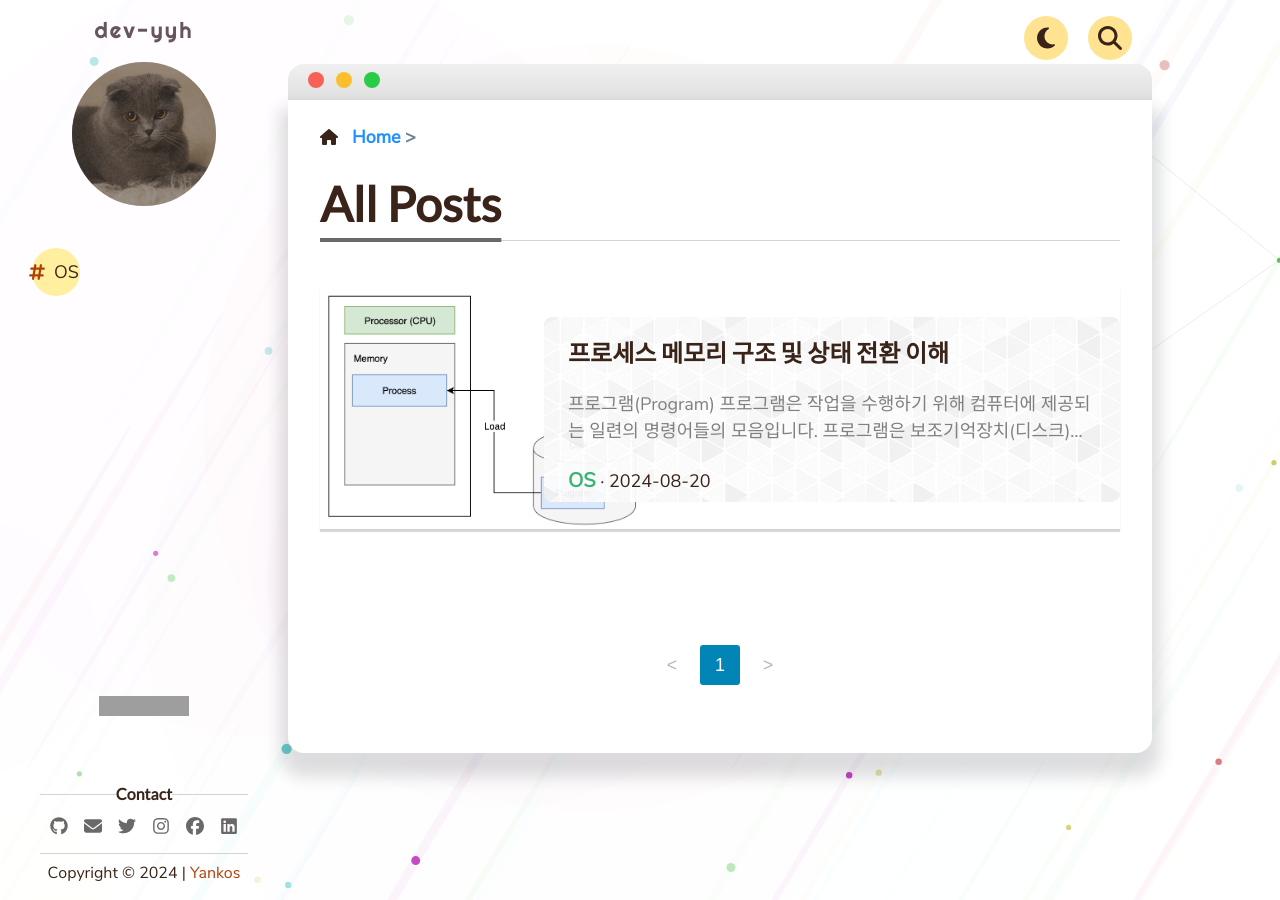
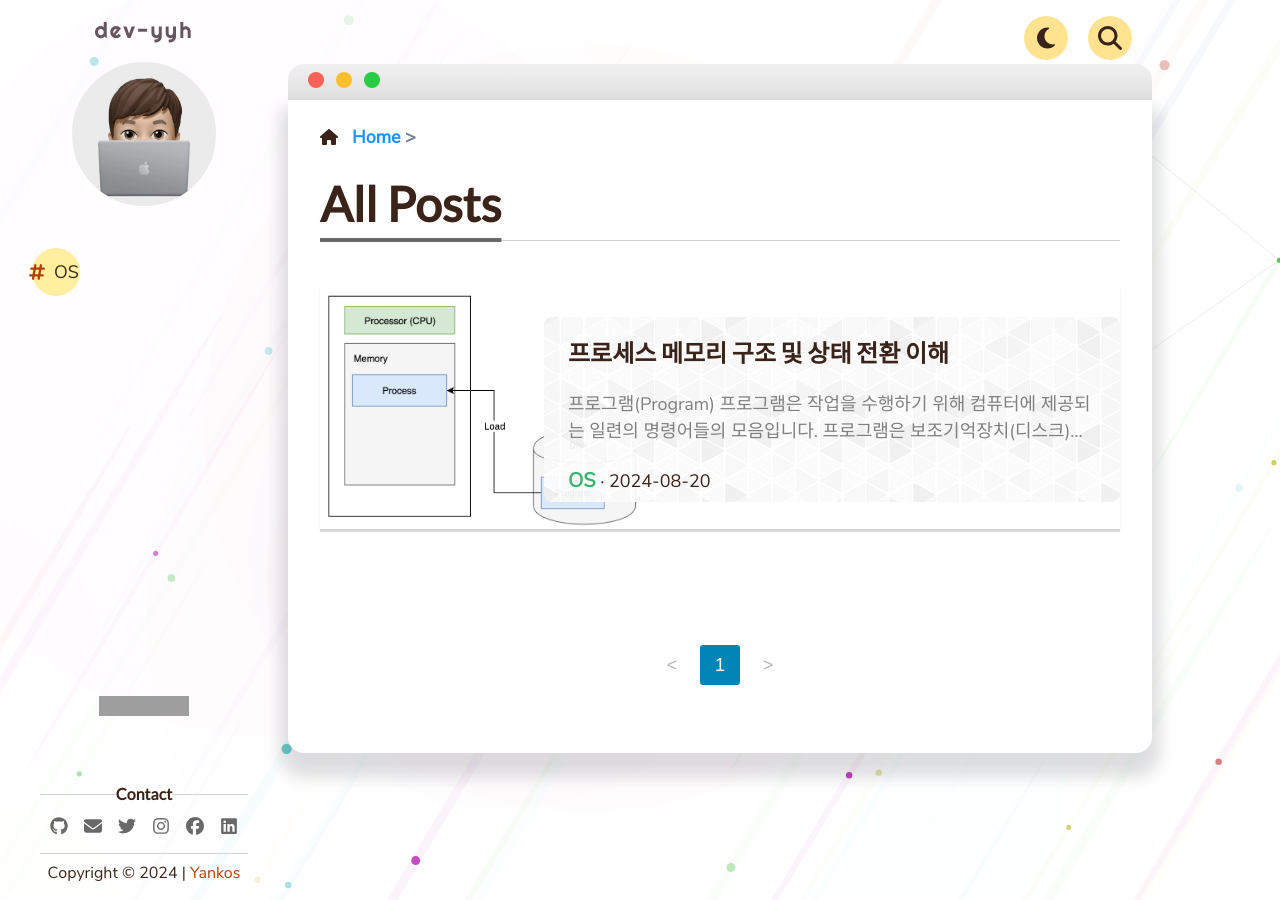
Before and after one commit to dev-yyh/dev-yyh.github.io, a Jekyll site: the page built from _pages/index.md, in a window 1280 px wide. Built offline with Jekyll 4.4.1, drawn with Linux system fonts in a browser that asks for light colours; grey boxes are pictures that could not be loaded.

Commit message:
Change profile img.

```diff
--- a/_sass/sidebar.scss
+++ b/_sass/sidebar.scss
@@ -50,7 +50,7 @@
     width:9rem;
     aspect-ratio:1;
     border-radius:50%;
-    outline:4.5rem solid rgba(64,64,64,0.5);
+    outline:4.5rem solid rgba(64, 64, 64, 0.1);
     outline-offset:-4.5rem;
     transition:.3s;
 
```
Also changed, not shown: assets/img/profile.webp.
